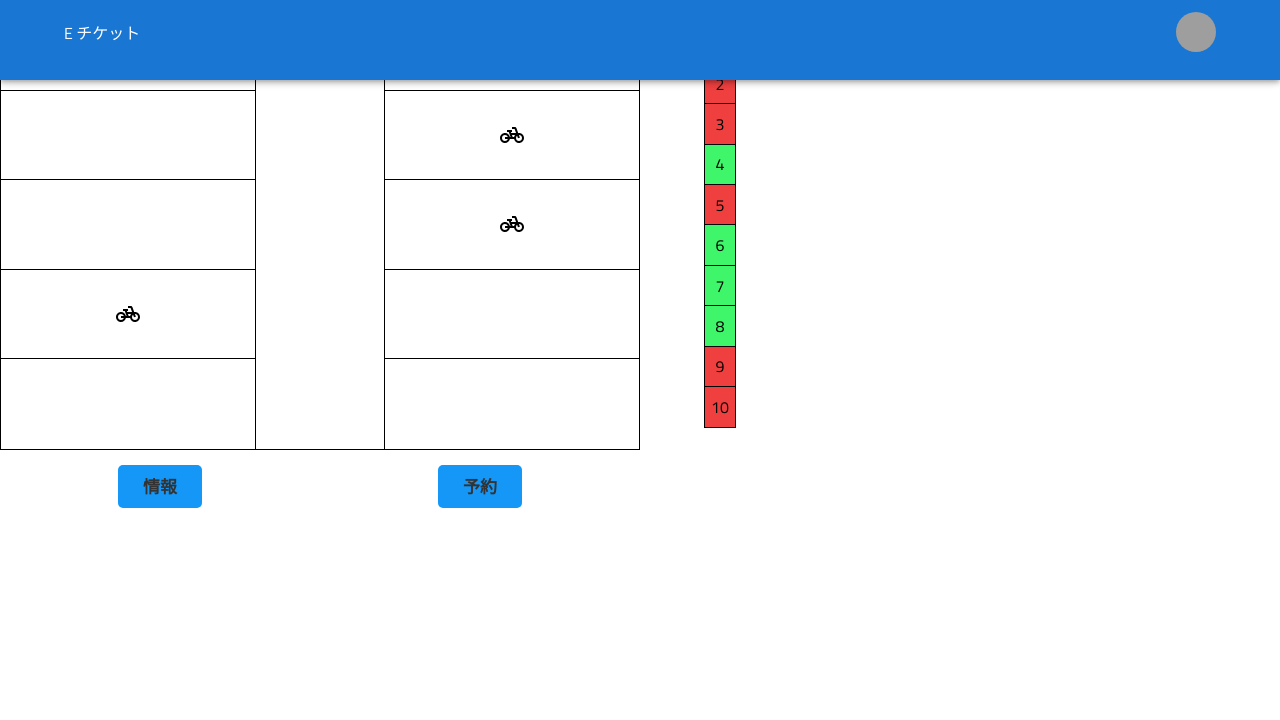
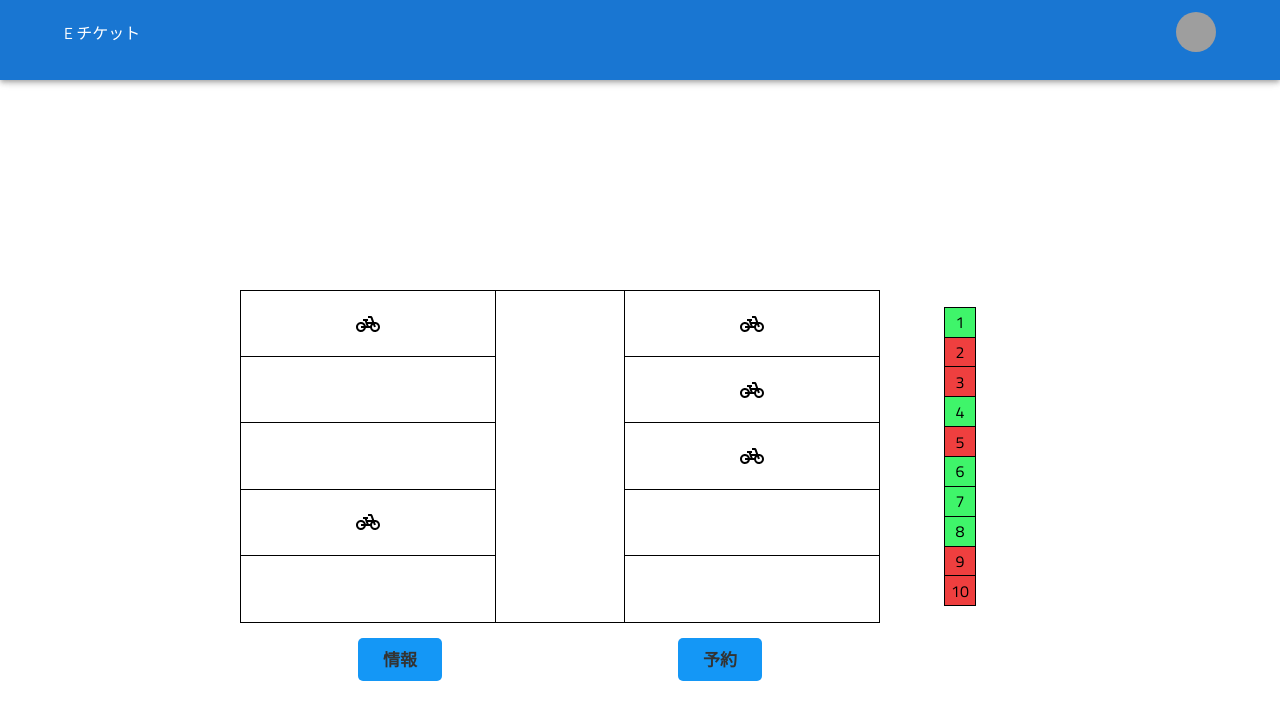
Before and after one commit to ttb2k1/ITnihongo2, a React (Create React App) app in the folder Frontend/: page /homepage in a window 1280 px wide. Shown: the top 720 px of the page. Built offline with nearby package versions, Linux system fonts and the light colour scheme; grey boxes are pictures that could not be loaded.

Commit message:
Fix home-page

```diff
--- a/Frontend/src/Pages/Home-page/Home-page.scss
+++ b/Frontend/src/Pages/Home-page/Home-page.scss
@@ -14,6 +14,8 @@ body {
   position: relative;
   width: 800px;
   height: 500px;
+  margin: auto;
+  padding-top: 130px;
 
   .content-container {
     width: 100%;
--- a/Frontend/src/Pages/Payment-page/Payment-page.js
+++ b/Frontend/src/Pages/Payment-page/Payment-page.js
@@ -1,6 +1,6 @@
 import React from 'react';
 import './Payment-page.scss';
-import HeaderHomePage from "../../Components/Header_home-page/Header-home-page";
+import HeaderHomePage from '../../Components/Header_home-page/Header-home-page';
 import HandshakeIcon from '@mui/icons-material/Handshake';
 import AccountBalanceIcon from '@mui/icons-material/AccountBalance';
 
@@ -8,17 +8,17 @@ const PaymentPage = () => {
   return (
     <div className='paymentContainer'>
       <HeaderHomePage />
-            <div className="content">
-                <div className="button-payment">
+      <div className='content'>
+        <div className='button-payment'>
           <button className='direct'>
             <HandshakeIcon />
-                        <a href='/home' className='text-payment'>
+            <a href='/homepage' className='text-payment'>
               直接支払い
             </a>
           </button>
           <button className='bank'>
             <AccountBalanceIcon />
-                        <a href='/qr' className='text-payment'>
+            <a href='/ticket' className='text-payment'>
               銀行による支払い
             </a>
           </button>
@@ -26,6 +26,5 @@ const PaymentPage = () => {
       </div>
     </div>
   );
-
-}
+};
 export default PaymentPage;
--- a/Frontend/src/Pages/Payment-page/Payment-page.scss
+++ b/Frontend/src/Pages/Payment-page/Payment-page.scss
@@ -11,6 +11,9 @@ body {
 }
 
 .content {
+  width: 18%;
+  margin-top: 20% !important;
+  margin: auto;
   .button-payment {
     .direct,
     .bank {
--- a/Frontend/src/Pages/QR-page/QR-page.scss
+++ b/Frontend/src/Pages/QR-page/QR-page.scss
@@ -3,7 +3,8 @@
     width: 200px;
     height: 200px;
     border: 1px solid;
-
+    margin: auto;
+    margin-top: 20%;
     .image {
       width: 100%;
       height: 100%;
```
Also changed, not shown: 1 other file (tests, documents, lock files or other folders). Lines whose indentation alone changed are shown as unchanged.
